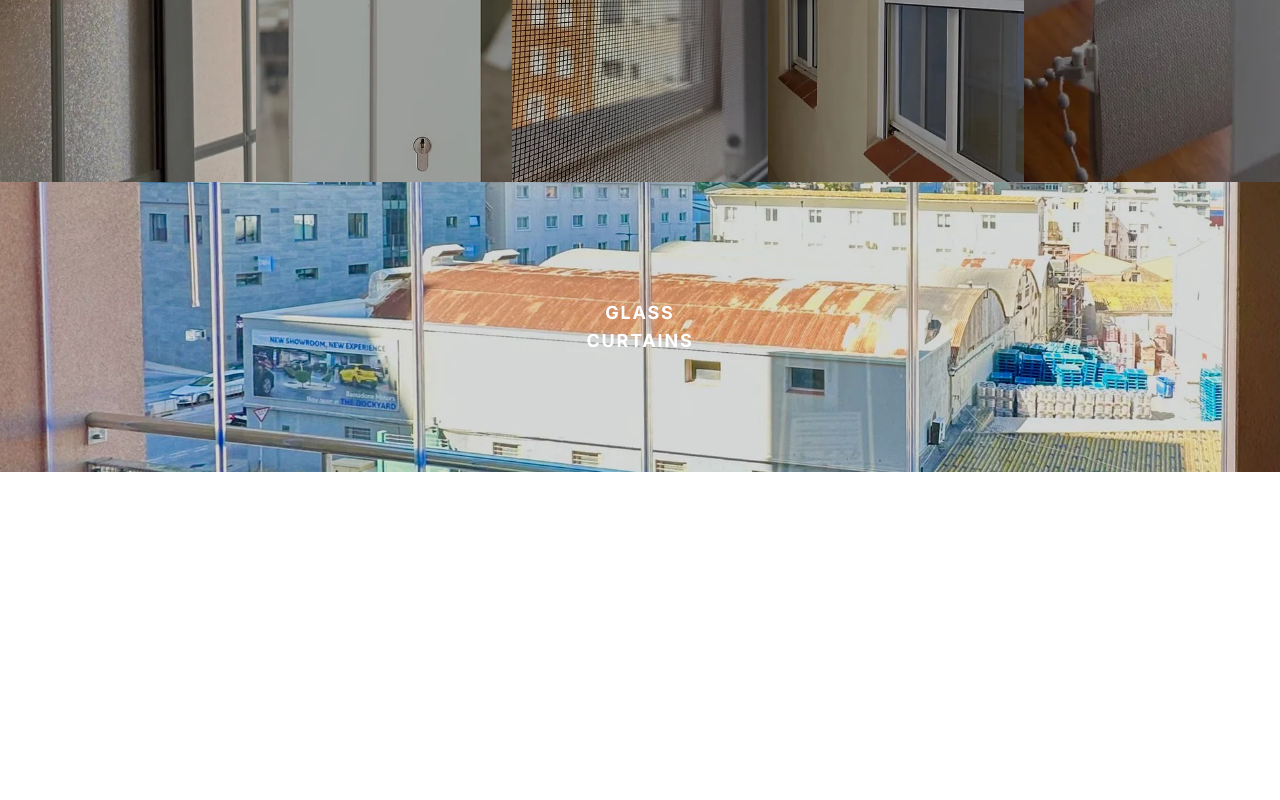
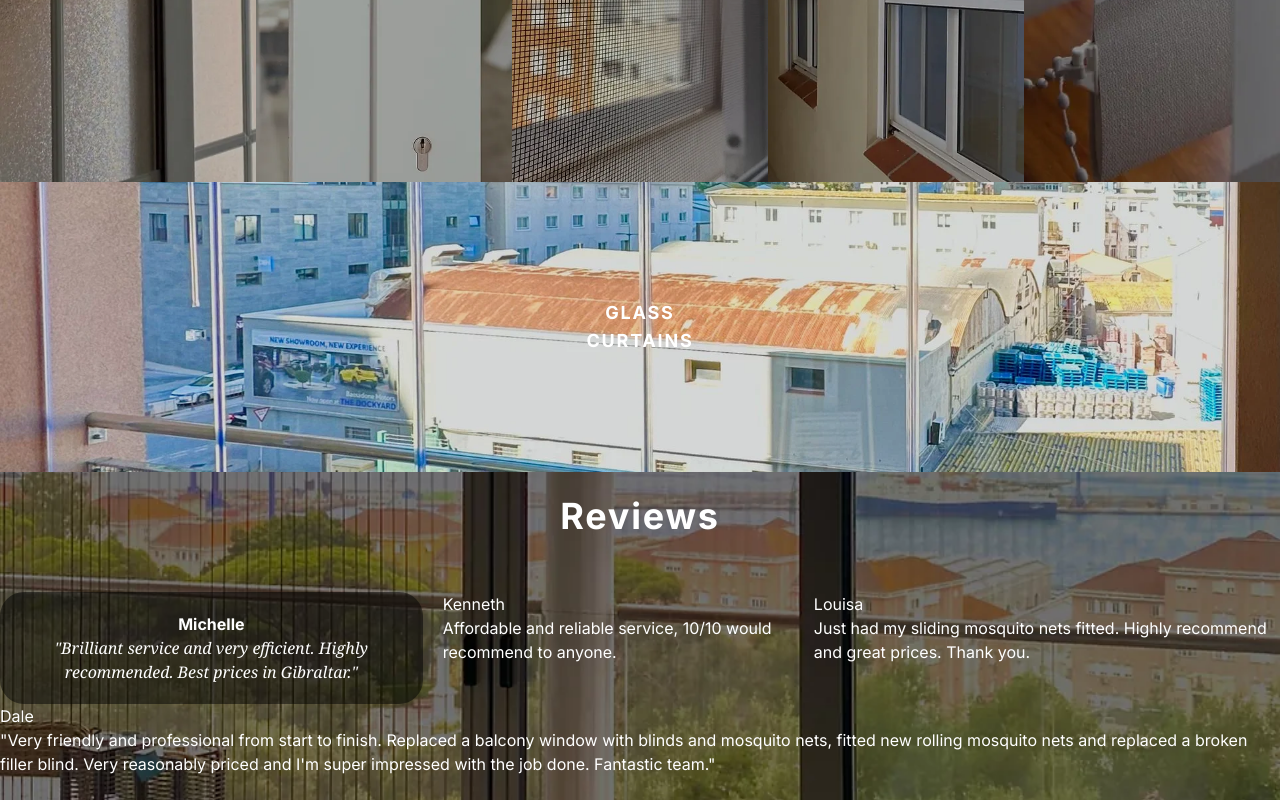
Before and after one commit to ElAndy94/windowfix, a Next.js app: page / in a window 1280 px wide. Shown: the part 1000-1800 px from the top of the page. Before the commit the page ends 1472 px from the top, so only its background shows below. Built offline with nearby package versions, Linux system fonts and the light colour scheme.

Commit message:
working on reviews section

```diff
--- /dev/null
+++ b/app/components/reviews/page.tsx
@@ -0,0 +1,40 @@
+const ReviewsPage = () => {
+  return (
+    <section className="bg-[url('/assets/reviews1.webp')] bg-center bg-scroll bg-no-repeat bg-atta bg-cover py-6 text-white">
+      <h3 className="text-center font-bold text-4xl tracking-wider">Reviews</h3>
+      <div className="flex mt-14 gap-5">
+        <div className="bg-[rgb(0,0,0,50%)] text-center py-5 rounded-3xl">
+          <h4 className="font-bold">Michelle</h4>
+          <p className="italic font-serif">
+            {
+              '"Brilliant service and very efficient. Highly recommended. Best prices in Gibraltar."'
+            }
+          </p>
+        </div>
+        <div>
+          <h4>Kenneth</h4>
+          <p>
+            Affordable and reliable service, 10/10 would recommend to anyone.
+          </p>
+        </div>
+        <div>
+          <h4>Louisa</h4>
+          <p>
+            Just had my sliding mosquito nets fitted. Highly recommend and great
+            prices. Thank you.
+          </p>
+        </div>
+      </div>
+      <div>
+        <h4>Dale</h4>
+        <p>
+          {
+            '"Very friendly and professional from start to finish. Replaced a balcony window with blinds and mosquito nets, fitted new rolling mosquito nets and replaced a broken filler blind. Very reasonably priced and I\'m super impressed with the job done. Fantastic team."'
+          }
+        </p>
+      </div>
+    </section>
+  );
+};
+
+export default ReviewsPage;
--- a/app/components/services/page.tsx
+++ b/app/components/services/page.tsx
@@ -48,7 +48,7 @@ const Services = () => {
       <div className="bg-[url('/assets/glass1.webp')] bg-no-repeat min-h-[260px] md:h-[290px] bg-cover relative text-white font-bold">
         <span className="absolute top-0 left-0 w-full h-full bg-[rgb(0,0,0,10%)]"></span>
         <Link
-          href="/windows"
+          href="/glass-curtains"
           className="absolute top-[50%] left-[50%] translate-x-[-50%] translate-y-[-50%] text-lg tracking-widest hover:text-2xl duration-300"
         >
           <p className="text-center">GLASS</p>
--- a/app/page.tsx
+++ b/app/page.tsx
@@ -4,6 +4,7 @@ import React from "react";
 import Landing from "./components/landing/Page";
 import CategoriesPage from "./components/categories/Page";
 import Services from "./components/services/page";
+import ReviewsPage from "./components/reviews/page";
 
 export default function Home() {
   return (
@@ -11,6 +12,7 @@ export default function Home() {
       <Landing />
       <CategoriesPage />
       <Services />
+      <ReviewsPage />
     </main>
   );
 }
--- a/tailwind.config.ts
+++ b/tailwind.config.ts
@@ -12,7 +12,6 @@ const config: Config = {
         "gradient-radial": "radial-gradient(var(--tw-gradient-stops))",
         "gradient-conic":
           "conic-gradient(from 180deg at 50% 50%, var(--tw-gradient-stops))",
-        windowsBG: "/assets/windows1.webp",
       },
     },
   },
```
